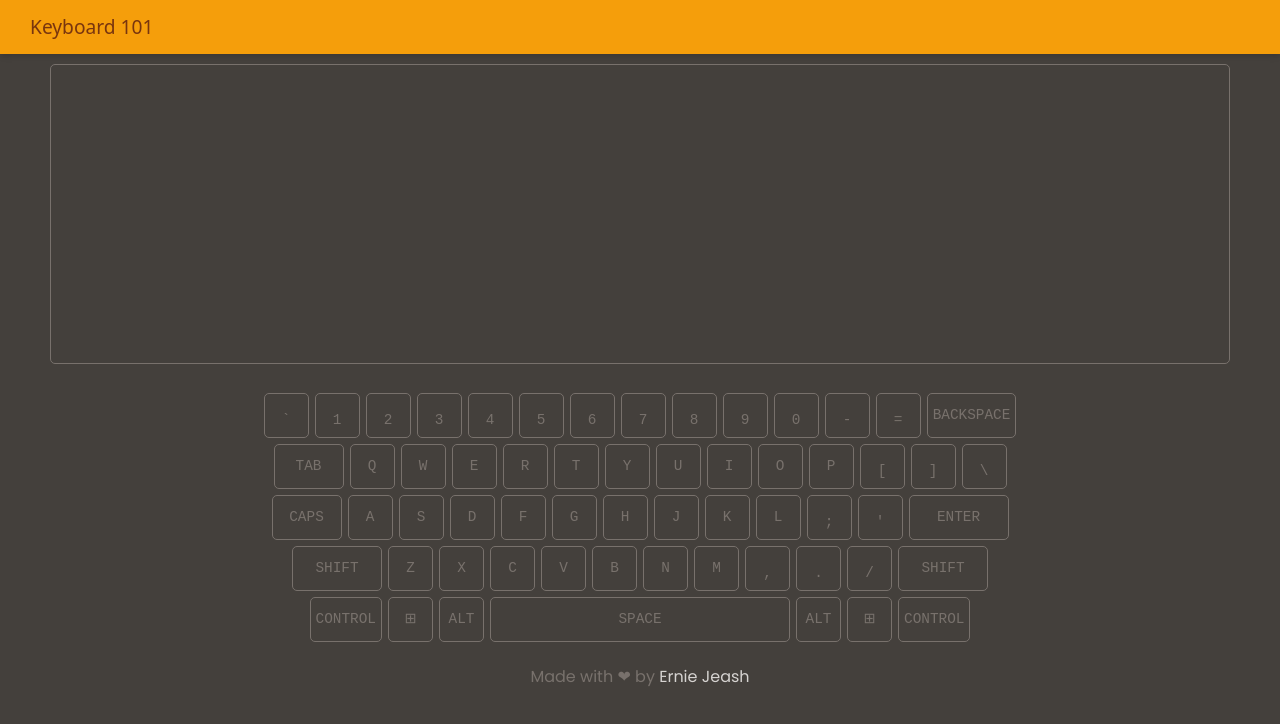
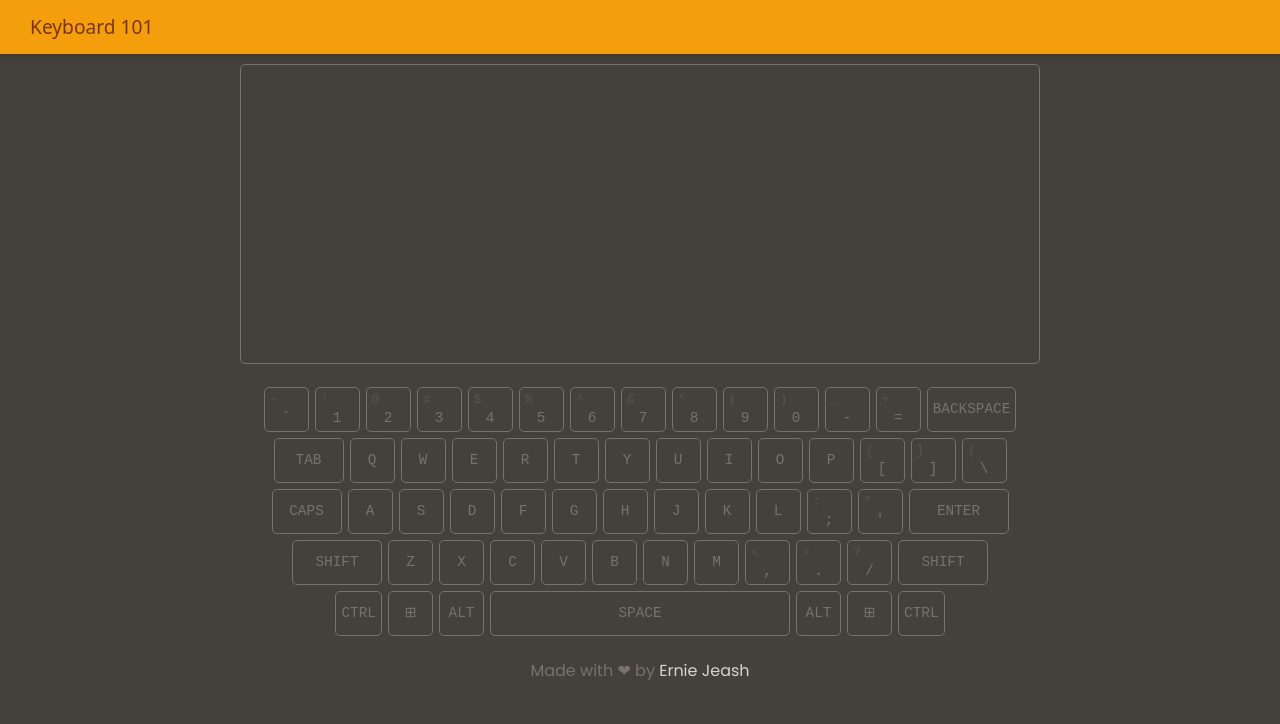
Before and after one commit to KarmaBlackshaw/keyboard, a Vue app: page / in a window 1280 px wide. Shown: the top 724 px of the page. Built offline with nearby package versions, Linux system fonts and the light colour scheme; a web font is replaced by a local one.

Commit message:
fix minor bugs

```diff
--- a/src/views/home/Home.vue
+++ b/src/views/home/Home.vue
@@ -1,11 +1,13 @@
 <template>
   <div class="home">
-    <textarea
-      v-model="text"
-      class="monitor"
-      autofocus
-    >
+    <div class="monitor">
+      <textarea
+        v-model="text"
+        class="monitor__body"
+        autofocus
+      >
     </textarea>
+    </div>
 
     <div class="keyboard">
       <div
@@ -26,7 +28,7 @@
             v-if="rowItem.sub"
             class="key__muted"
           >
-            {{ rowItem.sub.display }}
+            {{ rowItem.sub }}
           </span>
 
           <span>{{ rowItem.display }}</span>
@@ -36,11 +38,14 @@
 
     <div class="footer">
       <p>
-        Made with ❤ by <a
+        Made with ❤ by
+        <a
           class="footer__author"
           href="https://jeash.tech"
           target="_blank"
-        >Ernie Jeash</a>
+        >
+          Ernie Jeash
+        </a>
       </p>
     </div>
   </div>
@@ -48,6 +53,8 @@
 
 <script>
 // @ is an alias to /src
+
+import useBreakpoint from '@/utils/useBreakpoint'
 
 export default {
   name: 'Home',
@@ -109,7 +116,7 @@ export default {
           { display: 'L', code: 'KeyL' },
           { display: ';', sub: ':', code: 'SemiColon' },
           { display: "'", sub: '"', code: 'Quote' },
-          { display: 'enter' }
+          { display: 'enter', code: 'Enter' }
         ],
         [
           { display: 'shift', code: 'ShiftLeft' },
@@ -123,16 +130,16 @@ export default {
           { display: ',', sub: '<', code: 'Comma' },
           { display: '.', sub: '>', code: 'Period' },
           { display: '/', sub: '?', code: 'Slash' },
-          { display: 'shift' }
+          { display: 'shift', code: 'ShiftRight' }
         ],
         [
-          { display: 'control', code: 'ControlLeft' },
+          { display: 'ctrl', code: 'ControlLeft' },
           { display: '⊞', code: 'MetaLeft' },
           { display: 'alt', code: 'AltLeft' },
           { display: 'space', code: 'Space' },
           { display: 'alt', code: 'AltRight' },
           { display: '⊞', code: 'MetaRight' },
-          { display: 'control', code: 'ControlRight' }
+          { display: 'ctrl', code: 'ControlRight' }
         ]
       ]
 
@@ -172,7 +179,7 @@ export default {
       }
 
       const clickHandler = e => {
-        document.querySelector('.monitor').focus()
+        document.querySelector('.monitor__body').focus()
         this.activeCodes.clear()
       }
 
--- a/src/views/home/styles/home.scss
+++ b/src/views/home/styles/home.scss
@@ -6,19 +6,29 @@
 .monitor {
   height: 300px;
   width: 100%;
+  margin-bottom: 20px;
+  display: flex;
+  justify-content: center;
+
+  .monitor__body {
+    width: 800px;
+    margin-left: auto;
+    margin-right: auto;
     border: 1px solid $warmGray-500;
-  margin-bottom: 20px;
     overflow-y: auto;
     padding: 10px;
-  font-size: 0.9rem;
+    font-size: 1.3rem;
     color: $warmGray-400;
     background: transparent;
     resize: none;
     border-radius: 5px;
     user-select: none;
+    font-family: Montserrat;
+    text-align: center;
 
     &:focus {
       outline: none;
+    }
   }
 }
 
```
Lines whose indentation alone changed are shown as unchanged.
